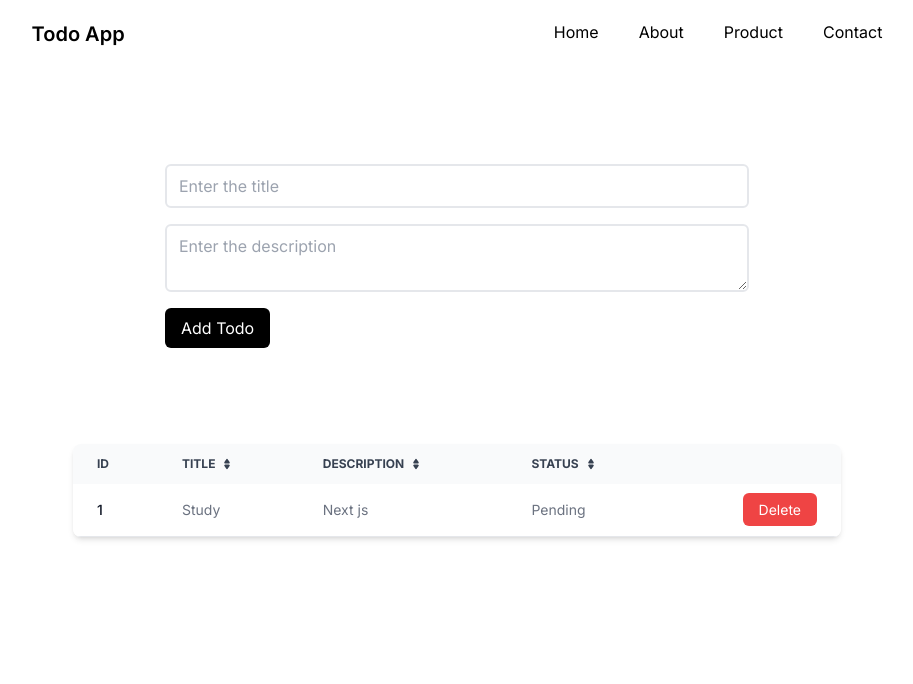
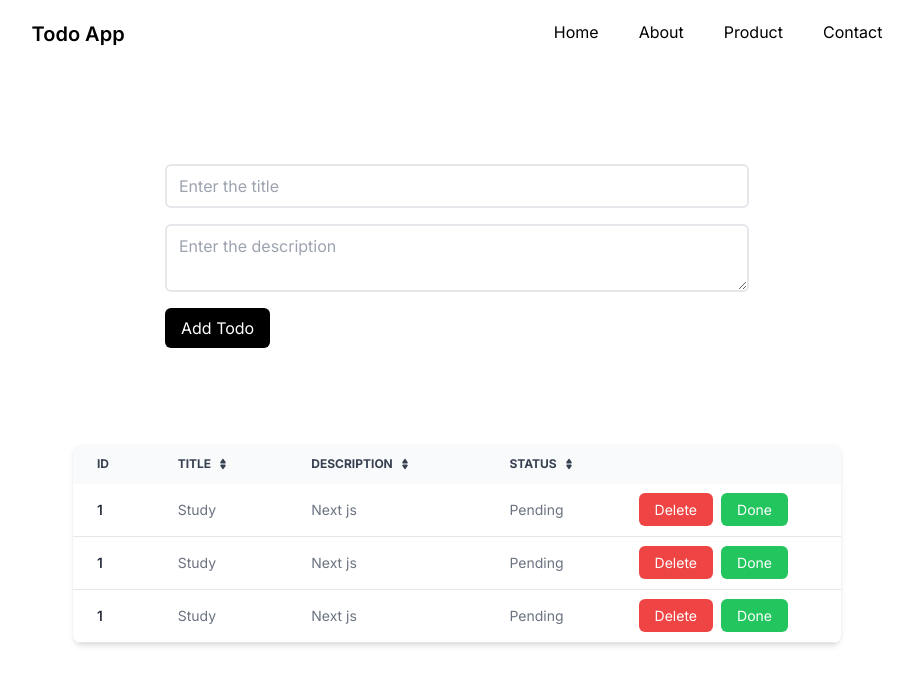
Before and after one commit to DHANIYEL/todo-app, a Next.js app: page / in a window 1280 px wide. Shown: the top 684 px of the page, without its empty margins (183-1096 px from the left). Built offline with nearby package versions, Linux system fonts and the light colour scheme.

Commit message:
creating api

```diff
--- /dev/null
+++ b/app/api/route.js
@@ -0,0 +1,5 @@
+import { NextResponse } from "next/server";
+
+export async function GET(request){
+    return NextResponse.json({msg:"Get msg"})
+}
--- a/app/page.tsx
+++ b/app/page.tsx
@@ -1,24 +1,60 @@
+"use client";
 import Todo from "@/components/Todo";
+import { useState } from "react";
+import { ToastContainer, toast } from "react-toastify";
+import "react-toastify/dist/ReactToastify.css";
 
 export default function Home() {
+  const [formData, setFormData] = useState({
+    title: "",
+    description: "",
+  });
+
+  const onChangeHandler = (e) => {
+    const name = e.target.name;
+    const value = e.target.value;
+    setFormData((form) => ({ ...form, [name]: value }));
+    // console.log(formData)
+  };
+
+  const onSubmitHandler = async (e) => {
+    e.preventDefault();
+    try {
+      // API catch
+
+      toast.success("Success")
+    } catch (error) {
+
+      toast.error("Error")
+    }
+  };
   return (
     <>
+      <ToastContainer theme="colored" hideProgressBar />
       <form
         action=""
         className="flex items-start gap-4 w-[80%] max-w-[600px] flex-col mt-24 px-2 mx-auto"
+        onSubmit={onSubmitHandler}
       >
         <input
           type="text"
           name="title"
           placeholder="Enter the title"
           className="px-3 py-2 border-2 w-full rounded-md"
+          onChange={onChangeHandler}
+          value={formData.title}
         />
         <textarea
-          name="describtion"
+          name="description"
           placeholder="Enter the description"
           className="w-full px-3 py-2 border-2 rounded-md"
+          onChange={onChangeHandler}
+          value={formData.description}
         ></textarea>
-        <button className="bg-black text-white px-4 py-2 rounded-md hover:bg-[#232222]">
+        <button
+          className="bg-black text-white px-4 py-2 rounded-md hover:bg-[#232222]"
+          type="submit"
+        >
           Add Todo
         </button>
       </form>
@@ -85,6 +121,8 @@ export default function Home() {
           </thead>
           <tbody>
             <Todo />
+            <Todo />
+            <Todo />
           </tbody>
         </table>
       </div>
--- a/components/Todo.tsx
+++ b/components/Todo.tsx
@@ -1,4 +1,4 @@
-import React from "react";
+import React, { useState } from "react";
 
 const Todo = () => {
   return (
@@ -12,12 +12,18 @@ const Todo = () => {
       <td className="px-6 py-4">Study</td>
       <td className="px-6 py-4">Next js</td>
       <td className="px-6 py-4">Pending</td>
-      <td className="px-6 py-4 text-right">
+      <td className=" ">
         <a
           href="#"
-          className="bg-red-500 text-white px-4 py-2 rounded-md"
+          className="bg-red-500 text-white px-4 py-2 rounded-md hover:bg-[#e55858e4]"
         >
           Delete
+        </a>
+        <a
+          href="#"
+          className="bg-green-500 text-white px-4 py-2 rounded-md ml-2  hover:bg-[#6ae180e4]"
+        >
+          Done
         </a>
       </td>
     </tr>
```
Also changed, not shown: package.json (+6 -4 lines), 1 other file (tests, documents, lock files or other folders).
